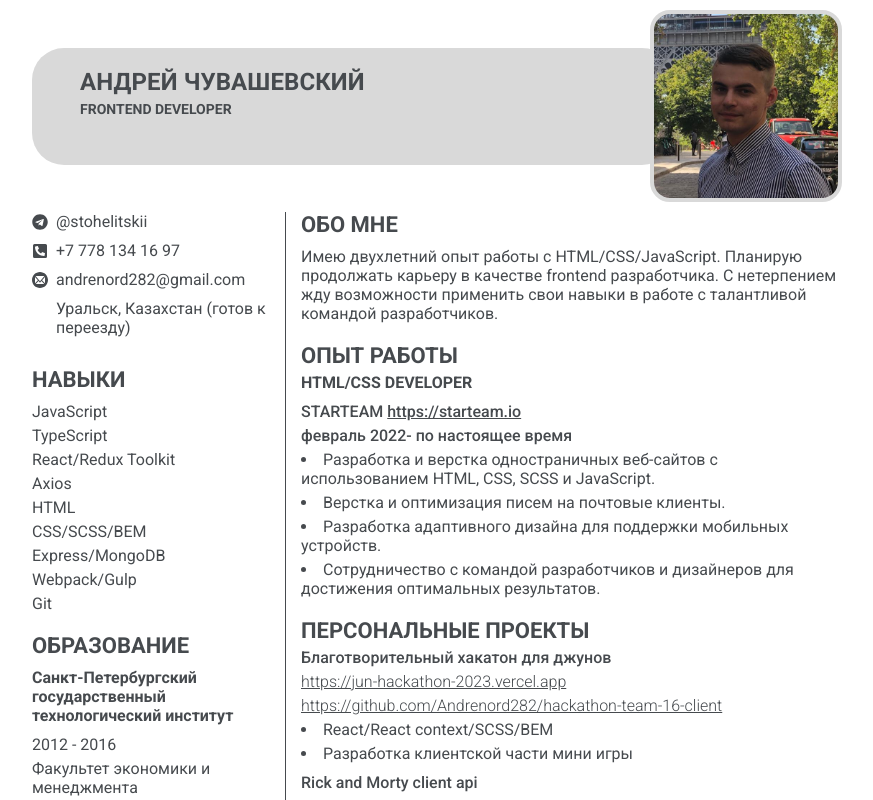
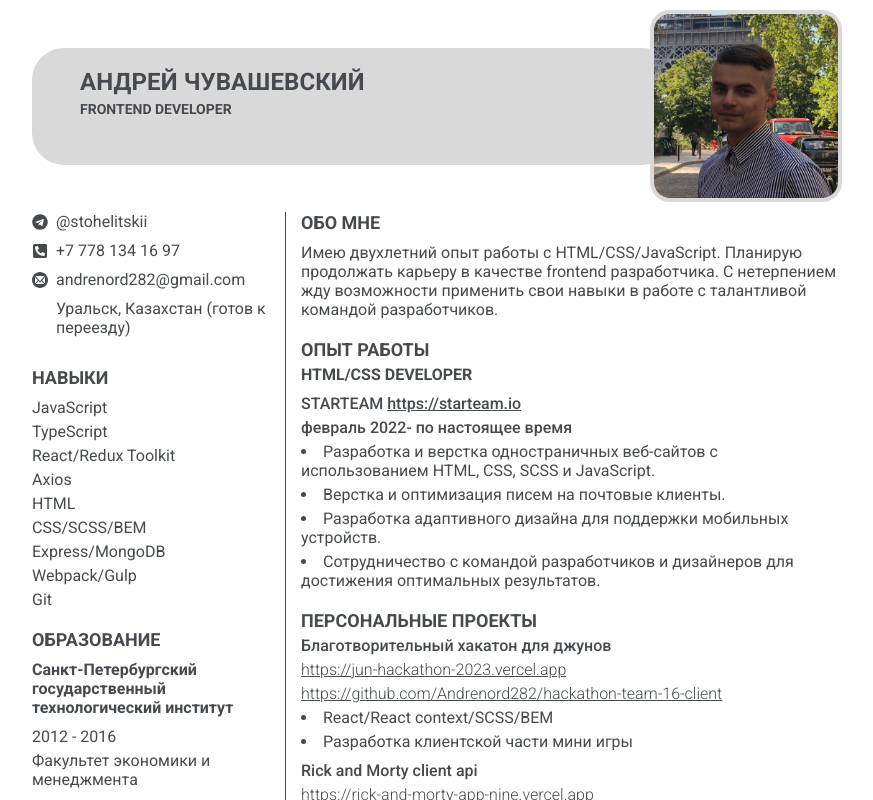
Before and after one commit to Andrenord282/my-cv, a React app: page / in a window 1280 px wide. Shown: the top 800 px of the page, without its empty margins (203-1076 px from the left). Built offline with nearby package versions, Linux system fonts and the light colour scheme; some icons are missing.

Commit message:
внес правки в стили

```diff
--- a/src/widgets/CV/components/CVContacts/CVContacts.tsx
+++ b/src/widgets/CV/components/CVContacts/CVContacts.tsx
@@ -40,7 +40,7 @@ const CVContacts = (props: CVContactsProps) => {
                                     {item.text}
                                 </a>
                             )}
-                            {!item.link && <span className="cv-contacts__text"> {item.text}</span>}
+                            {!item.link && <span className="cv-contacts__text cv-text"> {item.text}</span>}
                         </li>
                     );
                 })}
--- a/src/widgets/CV/style/CV.scss
+++ b/src/widgets/CV/style/CV.scss
@@ -104,7 +104,7 @@
 
 .cv-title {
     text-transform: uppercase;
-    font-size: 22px;
+    font-size: 18px;
     color: var(--secondary-color);
 }
 
```
